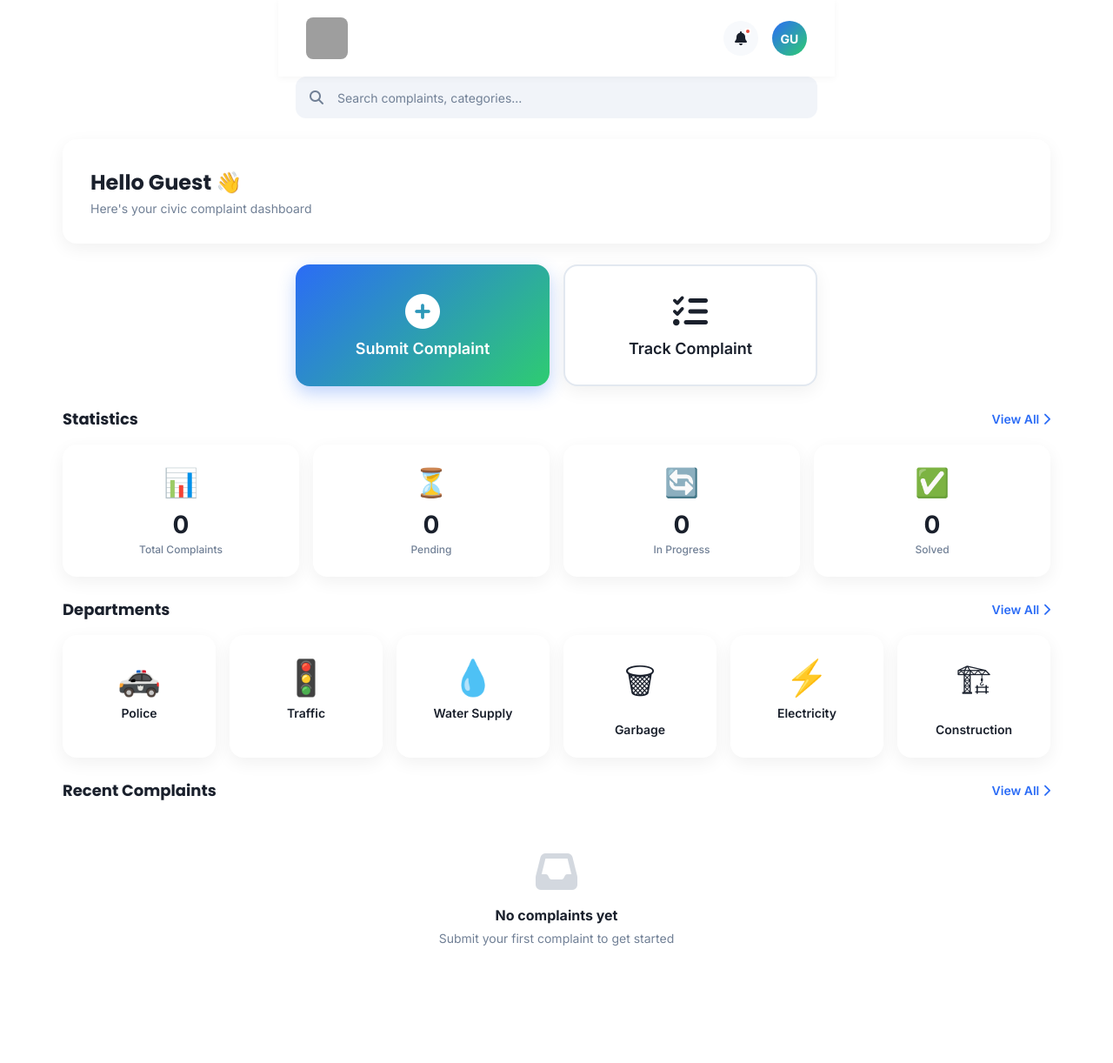
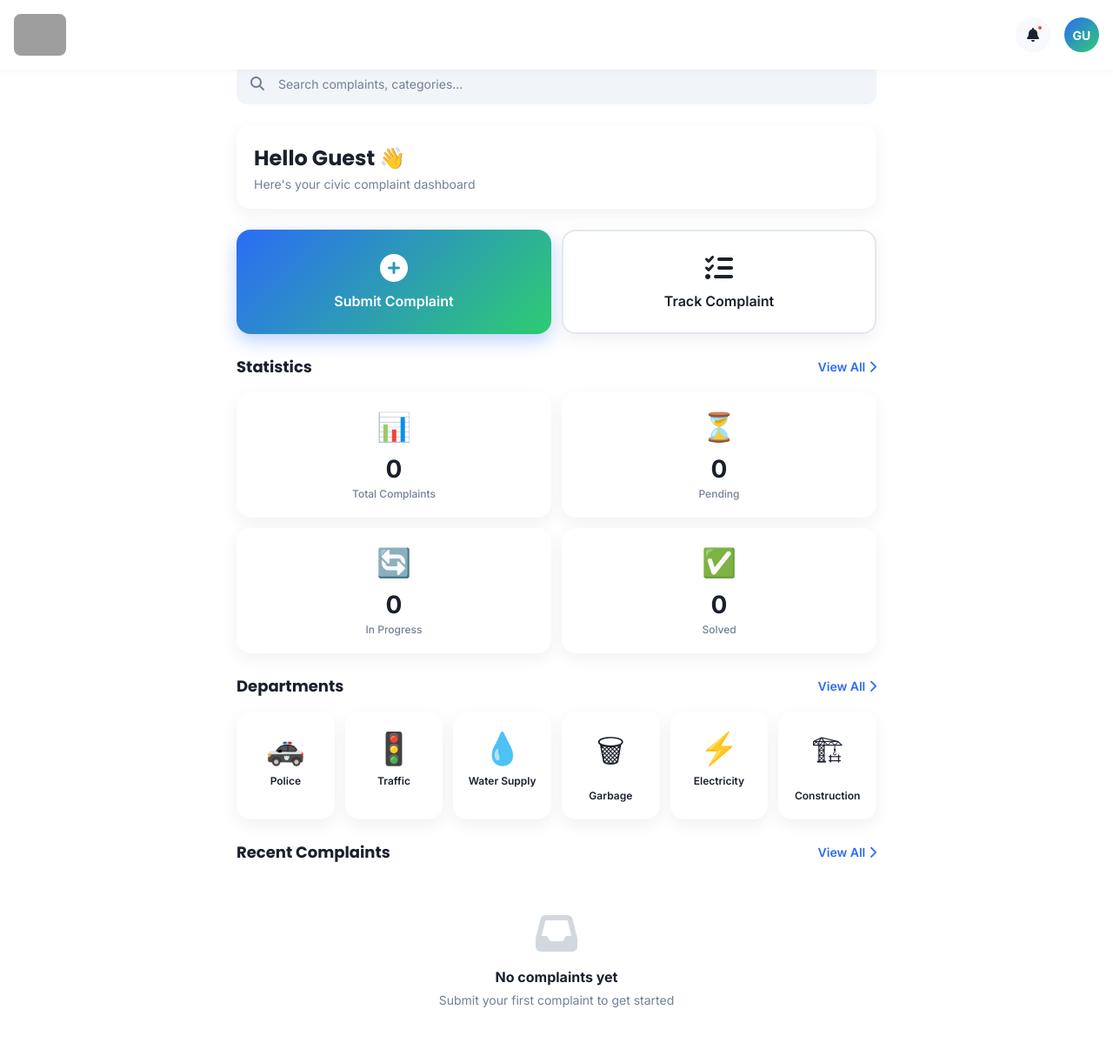
Before and after one commit to kartkbhalodiya/Smart-CITY, a Django app: page /dashboard/?guest=true in a window 1280 px wide. Shown: the whole page at 87% size. Before the commit the page ends 1087 px from the top, so only its background shows below. Run offline with Django 5.2, Linux system fonts and the light colour scheme; data comes from the database, SQL or seed files in the repository; data that the repository does not hold is empty; grey boxes are pictures that could not be loaded.

Commit message:
Fix images using

```diff
--- a/templates/user_dashboard.html
+++ b/templates/user_dashboard.html
@@ -52,7 +52,7 @@
         }
 
         .logo {
-            width: 48px;
+            width: 60px;
             height: 48px;
             border-radius: 8px;
         }
@@ -502,78 +502,14 @@
 
         /* Responsive */
         @media (min-width: 768px) {
-            .header {
-                max-width: 1200px;
-                left: 50%;
-                transform: translateX(-50%);
-                padding: 20px 32px;
-            }
-
             .main-content {
-                max-width: 1200px;
-                margin-left: auto;
-                margin-right: auto;
-                padding: 0 32px;
-                margin-top: 88px;
-            }
-
-            .search-bar {
-                max-width: 600px;
+                max-width: 768px;
                 margin-left: auto;
                 margin-right: auto;
             }
 
-            .welcome-card {
-                padding: 32px;
-            }
-
-            .quick-actions {
-                max-width: 600px;
-                margin-left: auto;
-                margin-right: auto;
-                gap: 16px;
-            }
-
-            .action-btn {
-                height: 140px;
-            }
-
-            .action-btn i {
-                font-size: 40px;
-            }
-
-            .action-btn span {
-                font-size: 18px;
-            }
-
-            .stats-grid {
-                grid-template-columns: repeat(4, 1fr);
-                gap: 16px;
-            }
-
-            .stat-card {
-                padding: 24px;
-            }
-
             .departments-grid {
                 grid-template-columns: repeat(6, 1fr);
-                gap: 16px;
-            }
-
-            .dept-card {
-                padding: 24px 16px;
-            }
-
-            .dept-icon {
-                font-size: 40px;
-            }
-
-            .dept-name {
-                font-size: 14px;
-            }
-
-            .complaint-card {
-                padding: 20px;
             }
 
             .bottom-nav {
```
